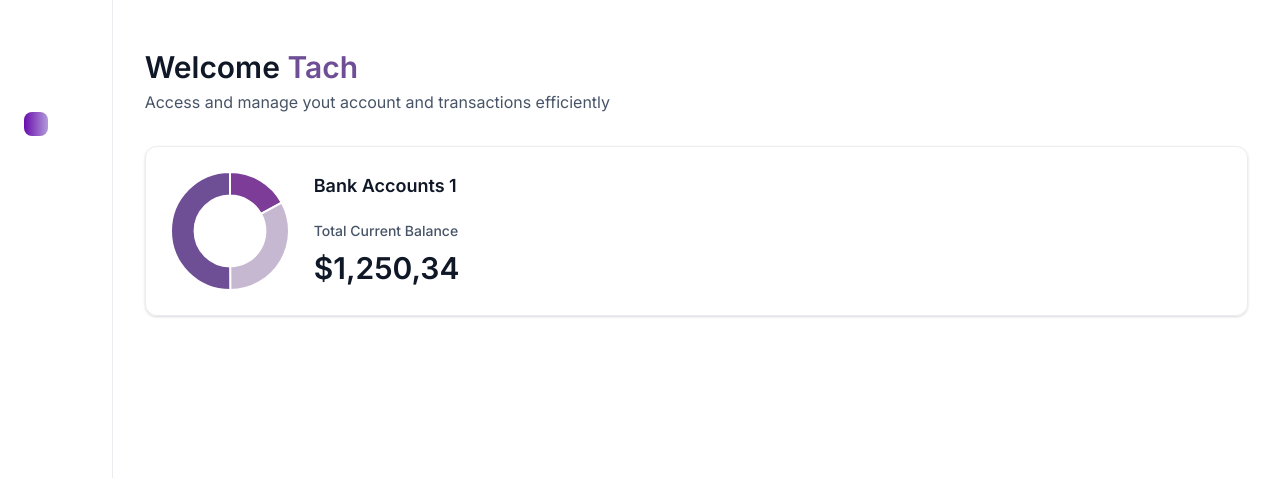
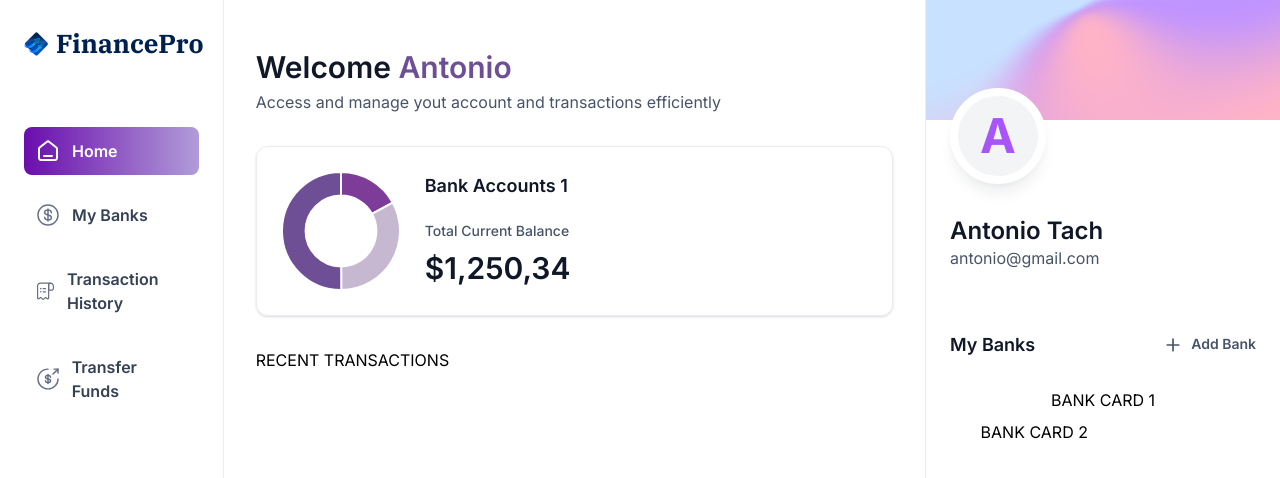
Before and after one commit to AntonioTach/finance-pro, a Next.js app: page / in a window 1280 px wide. Shown: the top 478 px of the page. Built offline with nearby package versions, Linux system fonts and the light colour scheme.

Commit message:
Right Sidebar

```diff
--- a/app/(root)/page.tsx
+++ b/app/(root)/page.tsx
@@ -1,8 +1,9 @@
 import HeaderBox from '@/components/HeaderBox'
+import RightSidebar from '@/components/RightSidebar'
 import TotalBalanceBox from '@/components/TotalBalanceBox'
 
 const Home = () => {
-  const loggedIn = { firstName: 'Tach'}
+  const loggedIn = { firstName: 'Antonio', lastName: 'Tach', email: 'antonio@gmail.com'}
 
   return (
     <section className='home'>
@@ -21,7 +22,15 @@
             totalCurrentBalance={1250.34}
           />
         </header>
+
+        RECENT TRANSACTIONS
       </div>
+
+      <RightSidebar
+        user={loggedIn}
+        transactions={[]}
+        banks={[{}, {}]}
+      />
     </section>
   )
 }
--- /dev/null
+++ b/components/BankCard.tsx
@@ -0,0 +1,11 @@
+import React from 'react'
+
+const BankCard = () => {
+  return (
+    <div>
+
+    </div>
+  )
+}
+
+export default BankCard
--- /dev/null
+++ b/components/RightSidebar.tsx
@@ -0,0 +1,48 @@
+import Image from 'next/image'
+import Link from 'next/link'
+import React from 'react'
+
+const RightSidebar = ({ user, transactions, banks }: RightSidebarProps) =>{
+    return (
+      <aside className='right-sidebar'>
+       <section className='flex flex-col pb-8'>
+        <div className='profile-banner' />
+        <div className='profile'>
+         <div className='profile-img'>
+          <span className='text-5xl font-bold text-purple-500'>{user.firstName[0]}</span>
+         </div>
+
+         <div className='profile-details'>
+          <h1 className='profile-name'>{user.firstName} {user.lastName}</h1>
+          <p className='profile-email'>{user.email}</p>
+         </div>
+        </div>
+       </section>
+
+       <section className='banks'>
+        <div className='flex w-full justify-between'>
+         <h2 className='header-2'>My Banks</h2>
+         <Link href="/" className='flex gap-2'>
+          <Image src='/icons/plus.svg' alt='Add Bank' width={20} height={20} />
+          <h2 className='text-14 font-semibold text-gray-600'>Add Bank</h2>
+         </Link>
+        </div>
+
+        {banks?.length > 0 && (
+          <div className='relative flex flex-1 flex-col items-center justify-center gap-5'>
+           <div className='relative z-10'>
+            BANK CARD 1
+           </div>
+           {banks[1] && (
+            <div className='absolute right-0 top-8 z-0 w-[90%]'>
+             BANK CARD 2
+            </div>
+           )}
+          </div>
+        )}
+       </section>
+      </aside>
+    )
+}
+
+export default RightSidebar
--- a/components/Sidebar.tsx
+++ b/components/Sidebar.tsx
@@ -2,7 +2,7 @@
 
 import { sidebarLinks } from '@/constants'
 import { cn } from '@/lib/utils'
-import { Link } from 'lucide-react'
+import Link from 'next/link'
 import Image from 'next/image'
 import { usePathname } from 'next/navigation'
 import React from 'react'
```
